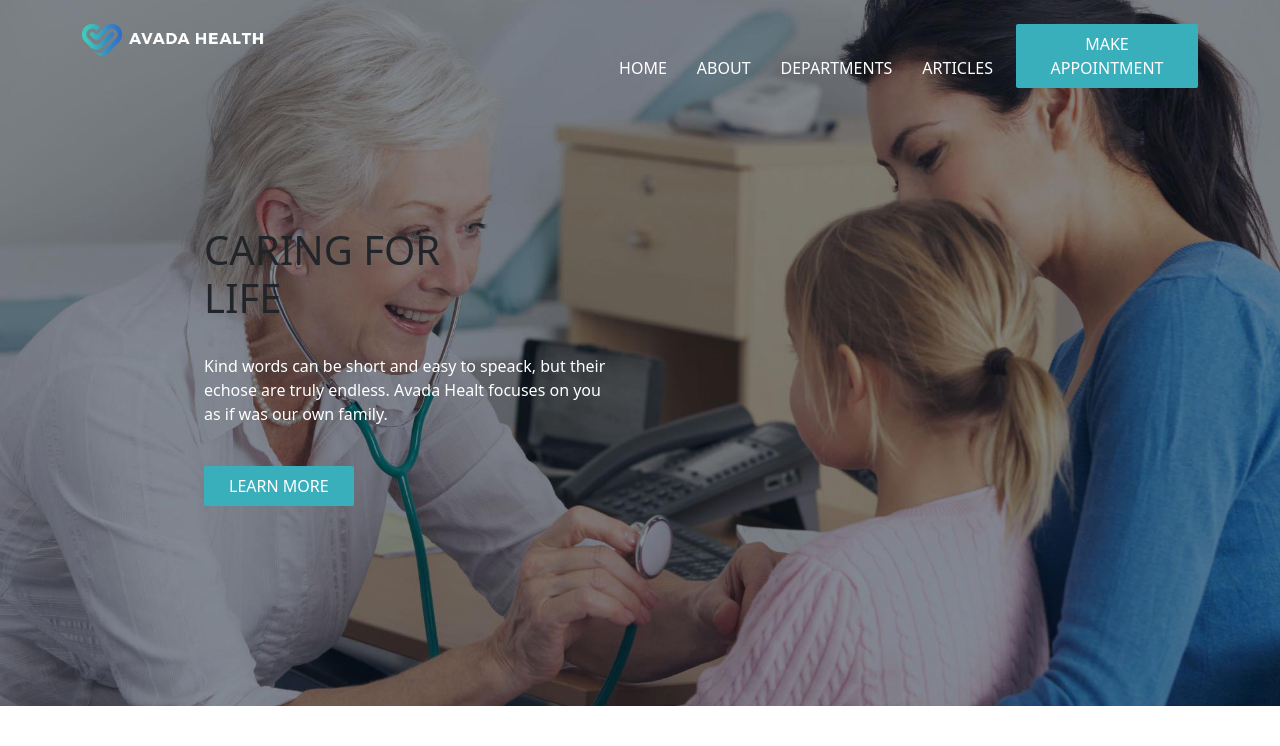
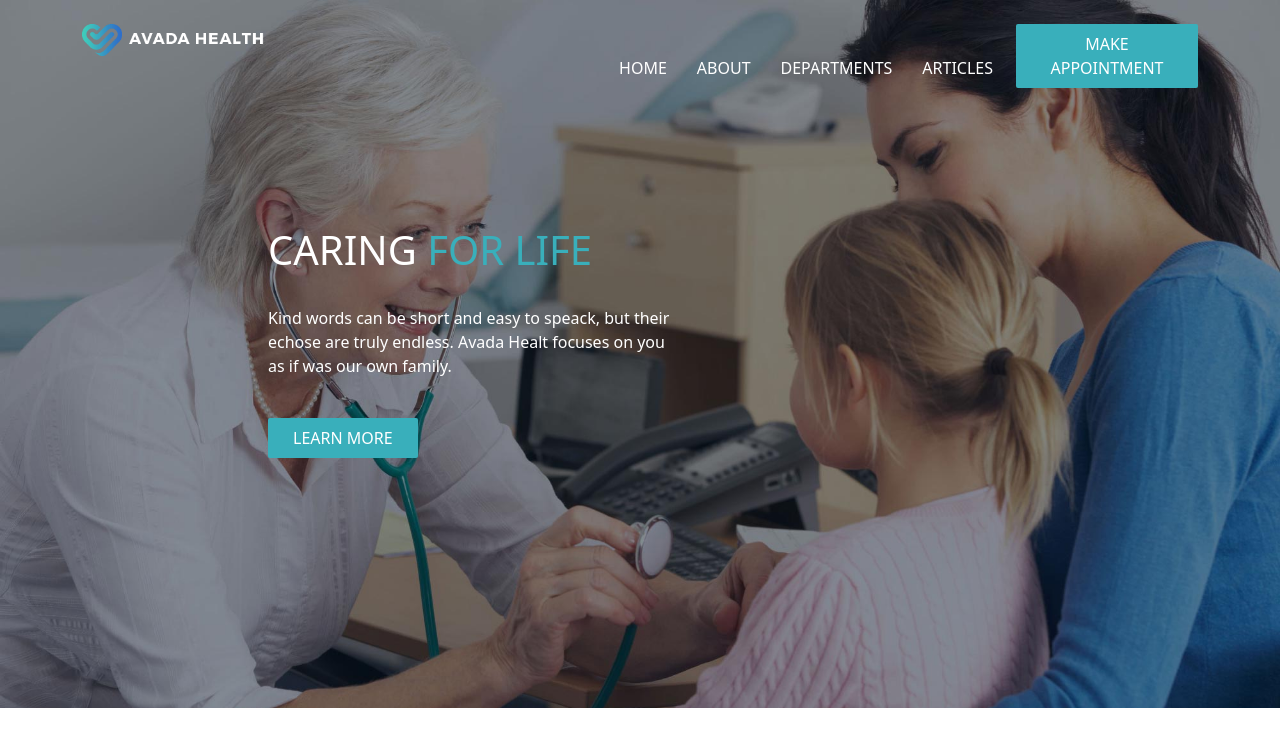
Before and after one commit to WalterFrongia/proj-html-vuejs, a Vue app: page / in a window 1280 px wide. Shown: the top 746 px of the page. Built offline with nearby package versions, Linux system fonts and the light colour scheme.

Commit message:
Implementazioni alcuni dettagli estetici in component Header

```diff
--- a/src/components/Header.vue
+++ b/src/components/Header.vue
@@ -35,11 +35,13 @@
         <div id="text-section">
             <div class="container-fluid">
                 <div class="row">
-                    <div class="col-4">
-                        <h1>CARING FOR LIFE</h1>
+                    <div class="col-6">
+                        <h1>CARING
+                            <span>FOR LIFE</span>
+                        </h1>
                     </div>
                     <div class="row pt-4 pb-4">
-                        <div class="col-6">
+                        <div class="col-7">
                             <p>Kind words can be short and easy to speack, but their echose are truly endless.
                                 Avada Healt focuses on you as if was our own family.
                             </p>
@@ -132,11 +134,16 @@ button{
 //Text Section
 #text-section{
     margin:auto;
-    width:70%;
+    width:60%;
 
     padding-top:130px;
-    padding-bottom: 200px;
-
+    padding-bottom: 250px;
+    h1{
+        color:$textColor;
+        span{
+            color:$primaryColor;
+        }
+    }
     p{
         color:$textColor;
     }
```
Also changed, not shown: src/components/Main.vue (line endings or trailing spaces).
